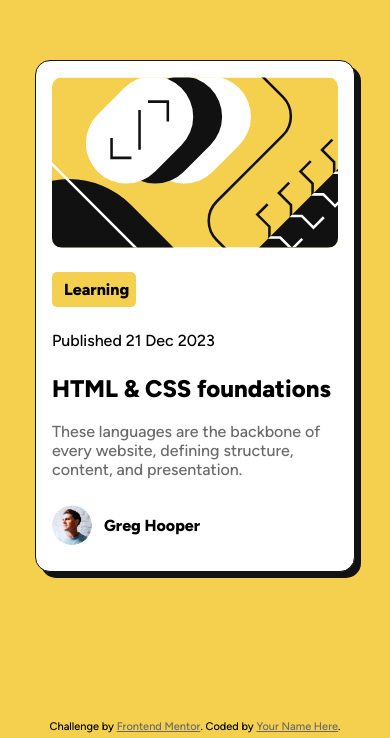
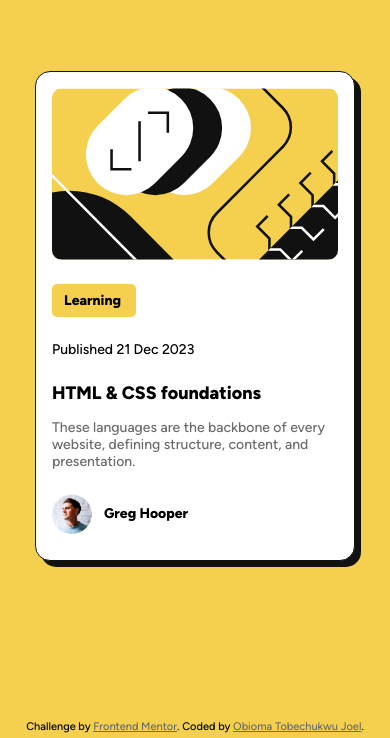
Before and after one commit to Inspayaa/blog-preview-card-main, a plain HTML site: page index.html in a window 390 px wide. Shown: the part 106-844 px from the top of the page. Drawn offline with Linux system fonts and the light colour scheme.

Commit message:
git -m "html & css edits" commit

```diff
--- a/index.html
+++ b/index.html
@@ -28,7 +28,7 @@
   </div>
   <footer class="attribution">
     Challenge by <a href="https://www.frontendmentor.io?ref=challenge">Frontend Mentor</a>.
-    Coded by <a href="#">Your Name Here</a>.
+    Coded by <a href="https://www.linkedin.com/in/tobechukwu-joel-obioma-3b3b60183/">Obioma Tobechukwu Joel</a>.
   </footer>
 </body>
 </html>
--- a/styles.css
+++ b/styles.css
@@ -88,7 +88,14 @@ span.info {
 
 p {
     color: var(--Gray-500);
-    font-size: 16px;
+}
+
+p, span.date, span.info, span.author {
+    font-size: clamp(14px, 3vw, 16px);
+}
+
+h2 {
+    font-size: clamp(18px, 4vw, 22px);
 }
 
 img.avatar {
```
